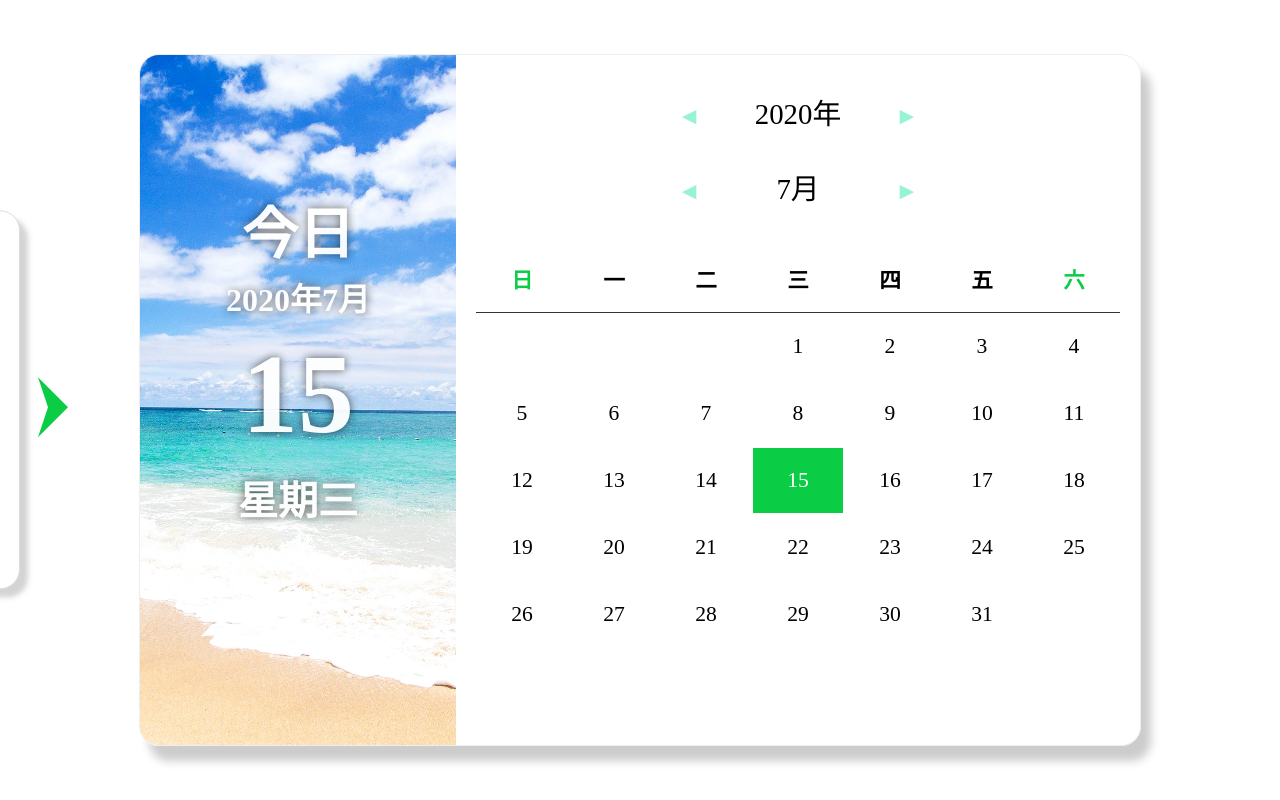
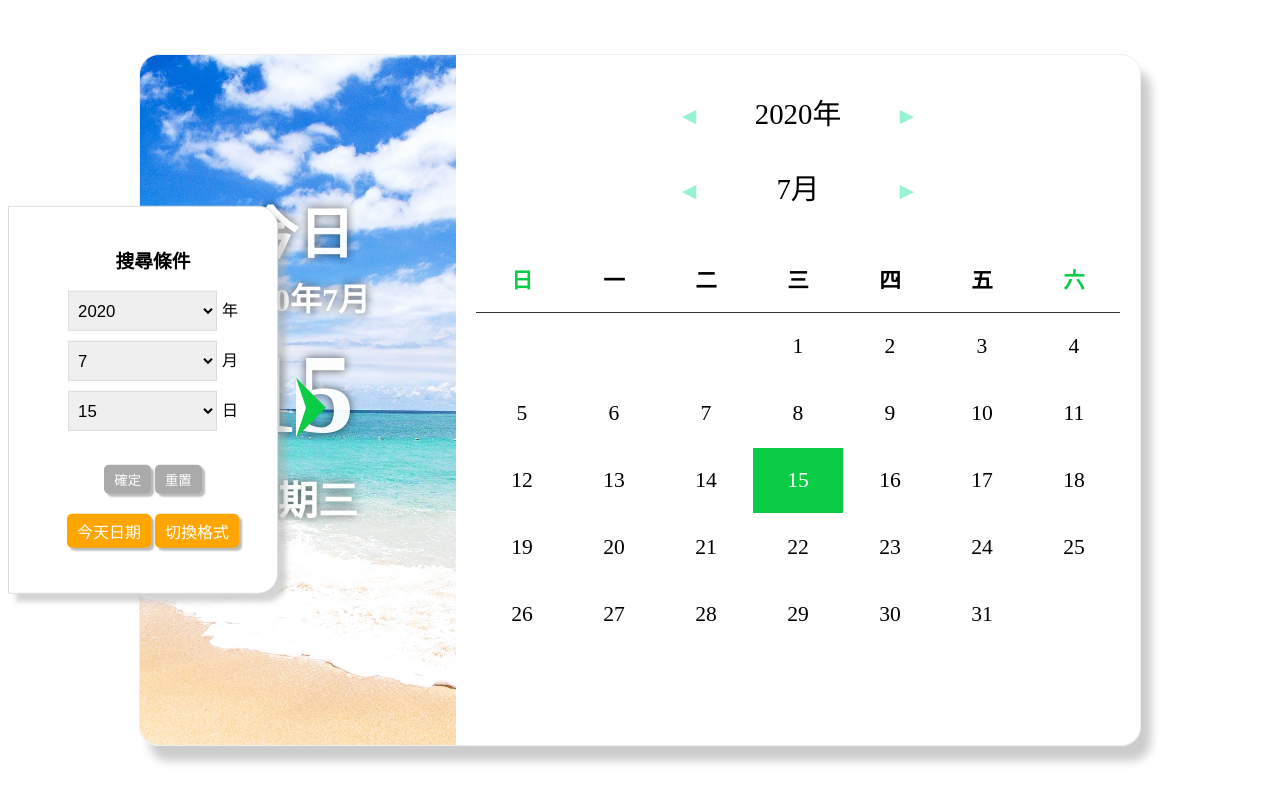
Before and after one commit to teagle8614/calendar, a PHP site: page / in a window 1280 px wide. Run offline with PHP 8.4, Linux system fonts and the light colour scheme; some web fonts are replaced.

Commit message:
20200715更新

```diff
--- a/css/style.css
+++ b/css/style.css
@@ -4,7 +4,7 @@ body{
 .controlPanel{
   position: absolute;
   top: 50%;
-  left: -250px;
+  /* left: -250px; */
   transform: translateY(-50%);
   display: inline-block;
   width: 270px;
@@ -78,10 +78,13 @@ body{
   width: 60%;
   height: 40px;
   margin-right: 5px;
-  margin-bottom: 15px;
+  margin-bottom: 10px;
   padding: 0 5px;
   font-size: 1.05rem;
   border: 1px solid #ddd;
+}
+.controlBox select#selectDay{
+  margin-bottom: 0;
 }
 .controlBox input[type=submit],
 .controlBox input[type=reset]{
@@ -97,6 +100,10 @@ body{
 .controlBox input[type=reset]:hover{
   color: #aaa;
   background-color: #fff;
+}
+.controlBox .tip{
+  color: red;
+  margin: 5px 0;
 }
 .controlBox .btn_group{
   margin-top: 20px;
--- a/index.php
+++ b/index.php
@@ -213,7 +213,7 @@
         </div>
 
         <h3>搜尋條件</h3>
-        <form action="?">
+        <form action="?" onsubmit="return checkContorl(this)">
           <div>
             <select name="year" id="selectYear" onchange="changeMonth(this.value)">
               <!-- 顯示今年前後25年的年份 -->
@@ -255,6 +255,7 @@
           <div>
             <select name="day" id="selectDay">
               <?php
+                echo "<option value='0' select>請選擇</option>";
                 $monthDays=date("t",strtotime(date("$year-$month")));
                 for($i=1;$i<=$monthDays;$i++){
                   if($i==$day){
@@ -269,6 +270,7 @@
           </div>
           <!-- 讓lang也可藉由按鈕傳輸 -->
           <input type="hidden" name="lang" value="<?=$lang;?>">
+          <p class="tip">　</p>
 
           <input type="submit" value="確定">
           <input type="reset" value="重置">
@@ -482,6 +484,21 @@
         },300);
       }
     }
+
+
+    function checkContorl(chk){
+      let sY=$("#selectYear").val();
+      let sM=$("#selectMonth").val();
+      let sD=$("#selectDay").val();
+
+      if(sY==0 || sM==0 || sD==0){
+        document.querySelector(".tip").innerHTML="尚有選項未選擇!";
+        return false;
+      }else{
+        document.querySelector(".tip").innerHTML="　";
+        return true;
+      }
+    }
   </script>
 </body>
 </html>
```
Also changed, not shown: readme.md.
